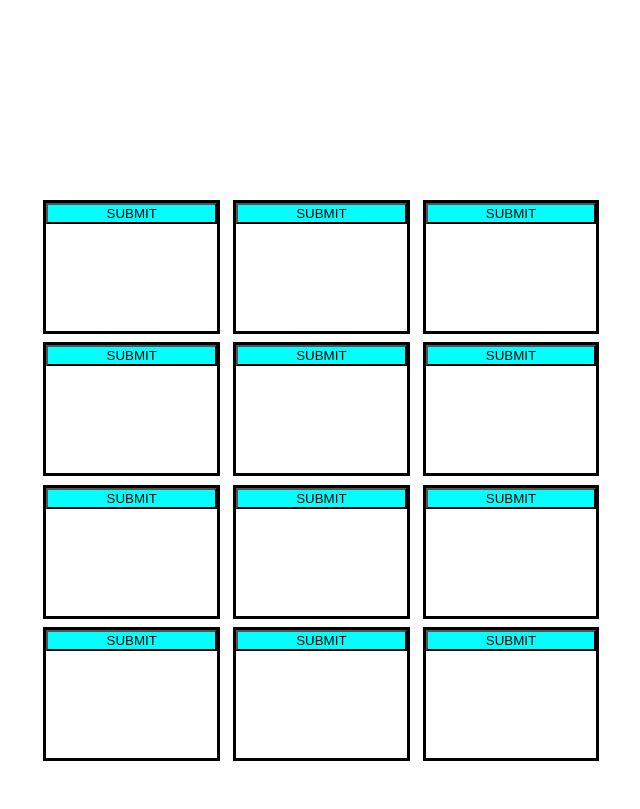
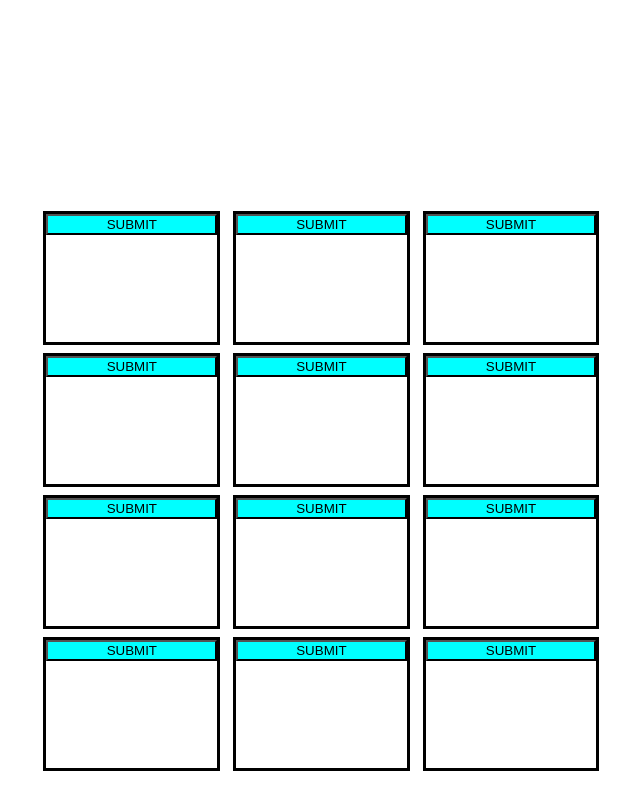
Before and after one commit to egabriel-castillom/memorama, a Flask app: page / in a window 1280 px wide. Shown: the part 307-1116 px from the top of the page, without its empty margins (314-954 px from the left). Before the commit the page ends 1068 px from the top, so only its background shows below. Run offline with Flask 2, Linux system fonts and the light colour scheme.

Commit message:
change2css

```diff
--- a/static/main_memo.css
+++ b/static/main_memo.css
@@ -11,7 +11,7 @@ body {
     height: 100%;
     display: grid;
     grid-template-columns: 1fr;
-    grid-template-rows: .25fr .25fr .25fr .25fr 5fr;
+    grid-template-rows: .1fr .1fr .1fr .1fr 5.6fr;
 }
 
 .MID .message {
```
